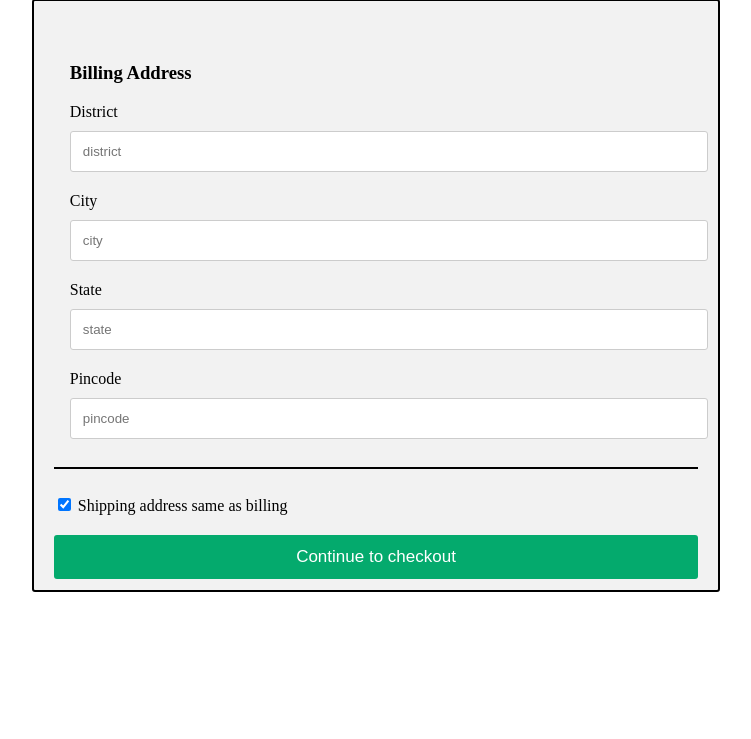
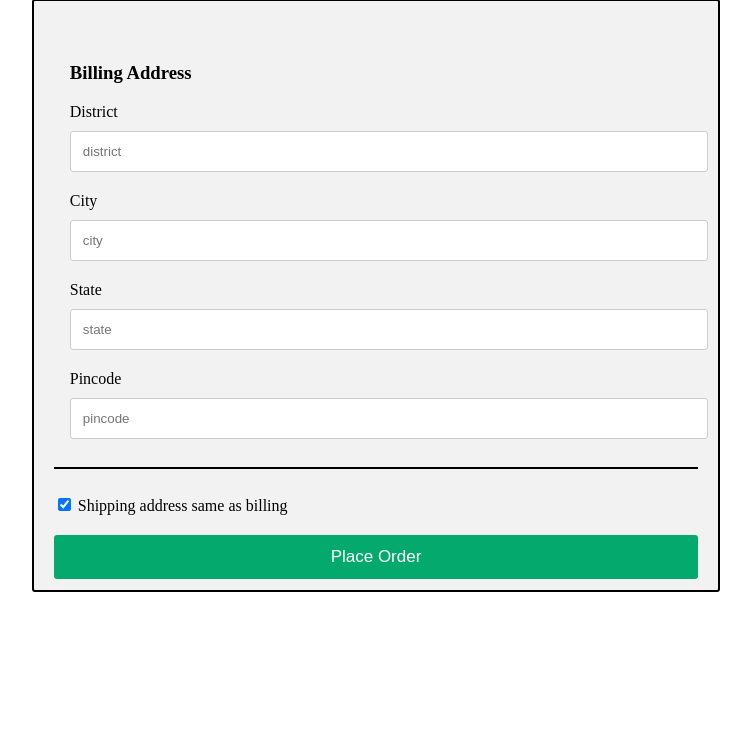
Before and after one commit to DhyanTD/E-Commerce, a Flask app: page /payment/1 in a window 1280 px wide. Shown: the part 61-800 px from the top of the page, without its empty margins (264-1015 px from the left). Run offline with Flask 2, Linux system fonts and the light colour scheme.

Commit message:
Update payment.html

```diff
--- a/templates/payment.html
+++ b/templates/payment.html
@@ -154,7 +154,7 @@
                     <label>
                         <input type="checkbox" checked="checked" name="sameadr"> Shipping address same as billing
                     </label>
-                    <input type="submit" value="Continue to checkout" class="btn">
+                    <input type="submit" value="Place Order" class="btn">
                 </form>
             </div>
         </div>
```
